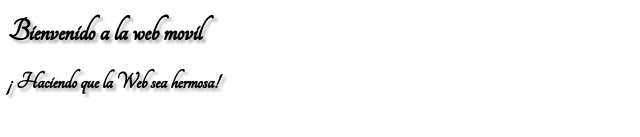
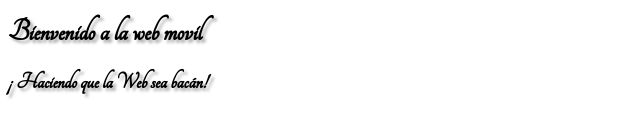
Before and after one commit to FrancoCabezasPoblete/ProyectoWebPrueba, a plain HTML site: page index.html in a window 1280 px wide. Shown: the part 357-494 px from the top of the page, 0-640 px from the left. Drawn offline with Linux system fonts and the light colour scheme.

Commit message:
alpha 0.3 (Cambio leve)

```diff
--- a/index.html
+++ b/index.html
@@ -12,5 +12,5 @@
   <body>
     <h1>Bienvenido a la web movil</h1>
   </body>
-  <link rel = "stylesheet" href = "https://fonts.googleapis.com/css?family=Tangerine" > <style>       body { font-family : 'Tangerine' , serif ; tamaño de fuente : 48px ; text-shadow : 3px 3px 3px #aaa ; } </style>  <body> <h2> ¡ Haciendo que la Web sea hermosa! </h2> </body> </html>
+  <link rel = "stylesheet" href = "https://fonts.googleapis.com/css?family=Tangerine" > <style>       body { font-family : 'Tangerine' , serif ; tamaño de fuente : 48px ; text-shadow : 3px 3px 3px #aaa ; } </style>  <body> <h2> ¡ Haciendo que la Web sea bacán! </h2> </body> </html>
 </html>
```
